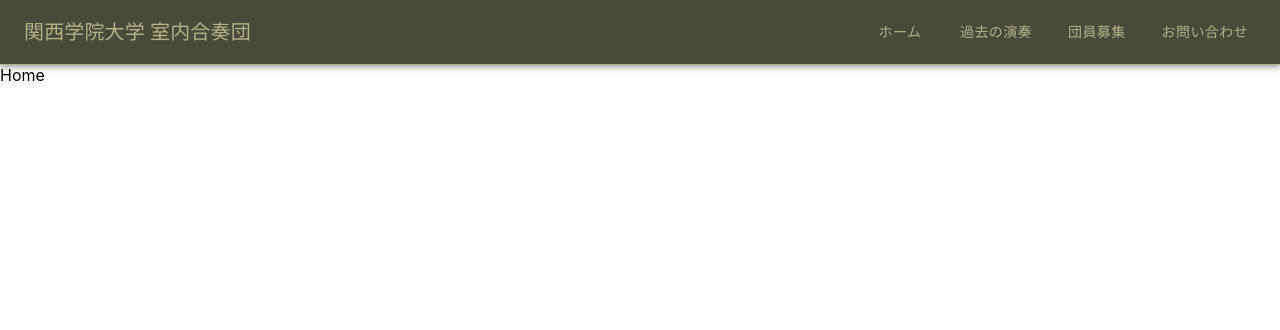
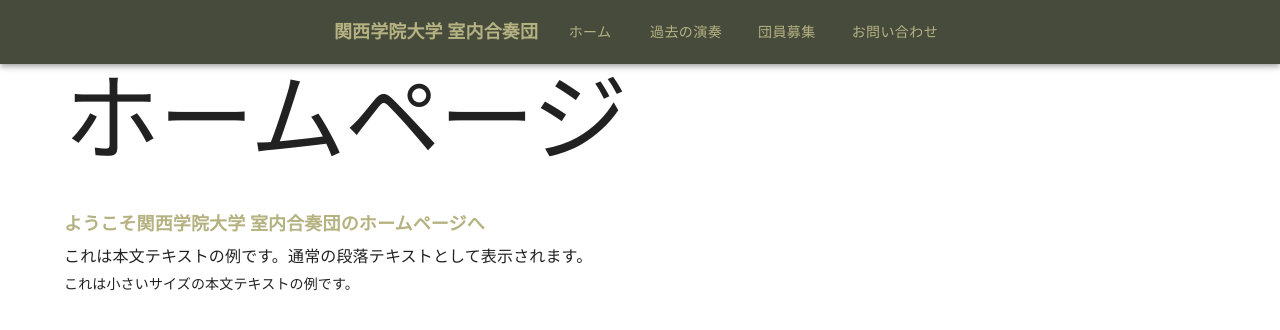
Before and after one commit to gassoudan/club_hp, a React (Create React App) app: page / in a window 1280 px wide. Shown: the top 330 px of the page. Built offline with nearby package versions, Linux system fonts and the light colour scheme.

Commit message:
apply theme

```diff
--- a/src/App.js
+++ b/src/App.js
@@ -1,4 +1,7 @@
 import { BrowserRouter as Router, Route, Routes, useLocation } from 'react-router-dom';
+import theme from './theme';
+import { ThemeProvider } from '@mui/material/styles';
+import CssBaseline from '@mui/material/CssBaseline';
 
 import Header from './Header';
 
@@ -10,9 +13,12 @@
 
 function MainApp() {
   return (
+    <ThemeProvider theme={theme}>
+      <CssBaseline />
     <Router>
       <AppWithHeader />
     </Router>
+    </ThemeProvider>
   );
 }
 
--- a/src/Header.jsx
+++ b/src/Header.jsx
@@ -4,42 +4,32 @@
 import { styled } from '@mui/system';
 
 // スタイルを定義
-const StyledAppBar = styled(AppBar)({
-  backgroundColor: '#464B3C', // ヘッダーの背景色
-  borderBottom: '1px solid #B5B282', // 下線の色
-});
-
-const StyledTypography = styled(Typography)({
-  flexGrow: 1,
-  color: '#B5B282', // タイトルの色
-});
-
-const StyledButton = styled(Button)({
-  color: '#B5B282', // ナビゲーションリンクの色
-  marginLeft: '20px',
+const StyledToolbar = styled(Toolbar)({
+  display: 'flex',
+  justifyContent: 'center',
 });
 
 function Header() {
   return (
-    <StyledAppBar position="static">
-      <Toolbar>
-        <StyledTypography variant="h6">
+    <AppBar position="static" color="primary">
+      <StyledToolbar>
+        <Typography variant="h6">
           関西学院大学 室内合奏団
-        </StyledTypography>
-        <StyledButton component={Link} to="/">
+        </Typography>
+        <Button component={Link} to="/" color="inherit">
           ホーム
-        </StyledButton>
-        <StyledButton component={Link} to="/record">
+        </Button>
+        <Button component={Link} to="/record" color="inherit">
           過去の演奏
-        </StyledButton>
-        <StyledButton component={Link} to="/recruit">
+        </Button>
+        <Button component={Link} to="/recruit" color="inherit">
           団員募集
-        </StyledButton>
-        <StyledButton component={Link} to="/contact">
+        </Button>
+        <Button component={Link} to="/contact" color="inherit">
           お問い合わせ
-        </StyledButton>
-      </Toolbar>
-    </StyledAppBar>
+        </Button>
+      </StyledToolbar>
+    </AppBar>
   );
 }
 
--- a/src/Home.jsx
+++ b/src/Home.jsx
@@ -1,7 +1,24 @@
 import React from 'react'
+import { Typography, Container } from '@mui/material';
 
 export default function Home() {
   return (
-    <div>Home</div>
+		<div>
+			<Container>
+				<Typography variant="h1" gutterBottom>
+					ホームページ
+				</Typography>
+				<Typography variant="h6" gutterBottom>
+					ようこそ関西学院大学 室内合奏団のホームページへ
+				</Typography>
+				<Typography variant="body1" gutterBottom>
+					これは本文テキストの例です。通常の段落テキストとして表示されます。
+				</Typography>
+				<Typography variant="body2" gutterBottom>
+					これは小さいサイズの本文テキストの例です。
+				</Typography>
+    	</Container>
+
+		</div>
   )
 }
--- a/src/Record.jsx
+++ b/src/Record.jsx
@@ -1,7 +1,13 @@
 import React from 'react'
+import { Button } from '@mui/material'
 
 export default function Record() {
   return (
-    <div>Record</div>
+    <div>
+        <div>Record</div>
+        <Button variant="contained">Text</Button>
+		<Button variant="outlined">Text</Button>
+    </div>
+
   )
 }
--- /dev/null
+++ b/src/theme.js
@@ -0,0 +1,31 @@
+import { createTheme } from '@mui/material/styles';
+
+const theme = createTheme({
+  palette: {
+    primary: {
+      main: '#464B3C', // プライマリカラー
+    },
+    secondary: {
+      main: '#B5B282', // セカンダリカラー
+    },
+  },
+  typography: {
+    h6: {
+      fontSize: 18,
+      fontWeight: 'bold',
+      color: '#B5B282', // タイトルの色
+    },
+  },
+  components: {
+    MuiButton: {
+      styleOverrides: {
+        root: {
+          marginLeft: '20px',
+          color: '#B5B282', // ボタンの色
+        },
+      },
+    },
+  },
+});
+
+export default theme;
```
